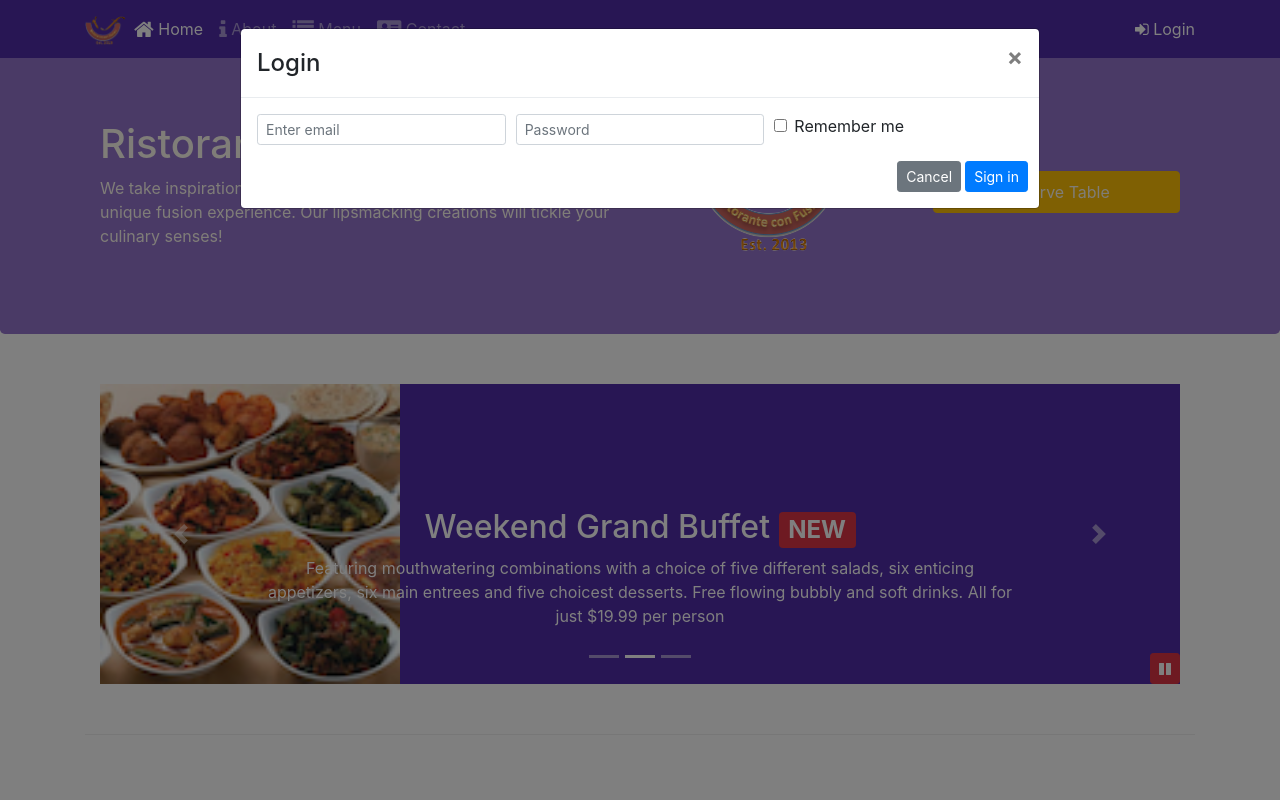
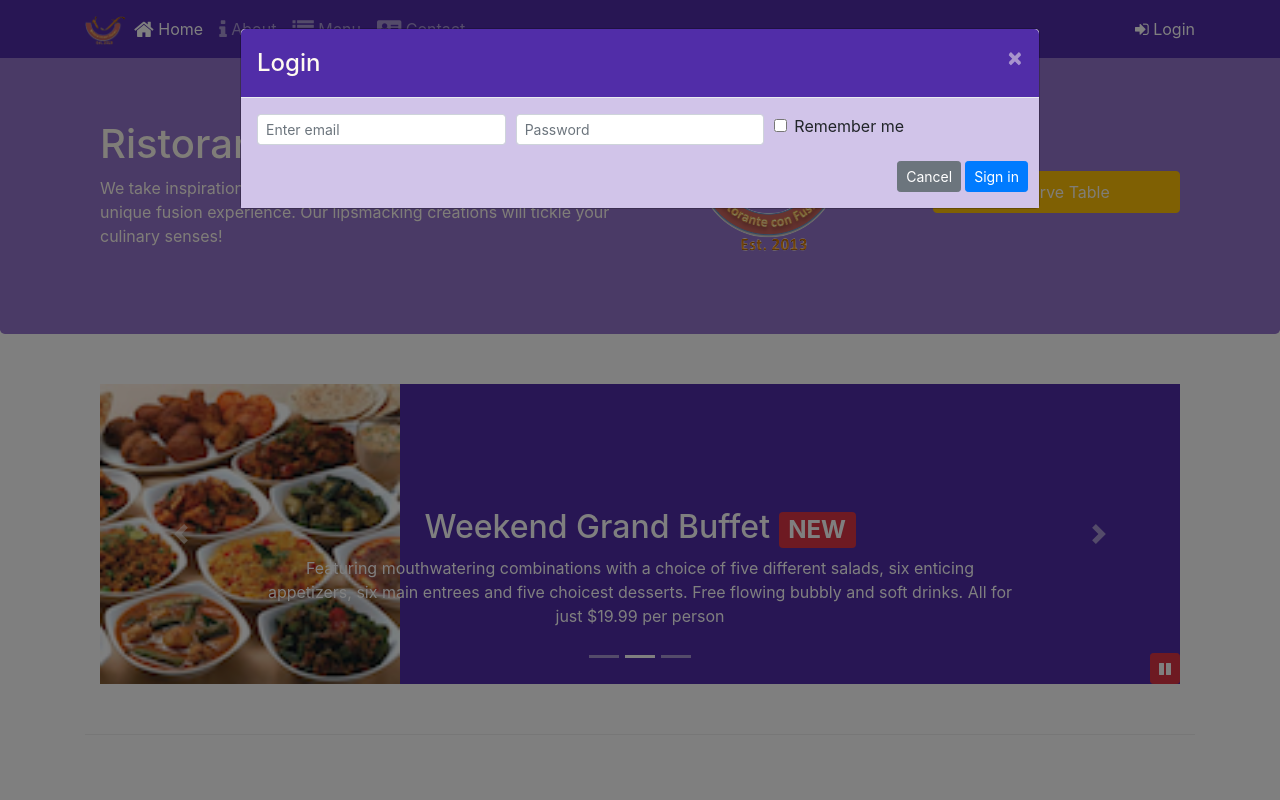
Before and after one commit to shanai/conFusion, a website: page index.html in a window 1280 px wide. Both pictures are taken after a click on the link "Login". Shown: the top 800 px of the page. Drawn offline with nearby package versions, Linux system fonts and the light colour scheme.

Commit message:
Assignment 4

```diff
--- a/css/styles.css
+++ b/css/styles.css
@@ -52,3 +52,12 @@ body {
   position: absolute;
   bottom: 0px;
   z-index: 1; }
+
+.modal-header {
+  background: #512DA8;
+  color: floralwhite; }
+  .modal-header .close {
+    color: floralwhite; }
+
+.modal-body {
+  background: #D1C4E9; }
--- a/index.html
+++ b/index.html
@@ -31,7 +31,7 @@
                     <li class="nav-item"><a class="nav-link" href="./contactus.html"><span class="fa fa-address-card fa-lg"></span> Contact</a></li>
                 </ul>
                 <span class="navbar-text">
-                    <a data-toggle="modal" data-target="#loginModal">
+                    <a id="loginButton">
                     <span class="fa fa-sign-in"></span> Login</a>
                 </span>
             </div>
@@ -166,7 +166,7 @@
                         <div class="col-12 col-sm-6 align-self-center">
 
                             <a role="button" class="btn btn-block nav-link btn-warning"
-                            data-toggle="modal" data-target="#reserveTableModal">Reserve Table</a>
+                            id="reserveTableButton">Reserve Table</a>
 
                         </div>
                     </div>
@@ -357,7 +357,17 @@
                 $("#carouselButton").children("span").addClass('fa-pause');
             }
         });
+
+        $('#loginButton').click(function() {
+            $('#loginModal').modal('toggle');
+        });
+        $('#reserveTableButton').click(function() {
+            $('#reserveTableModal').modal('toggle');
+        });
+
     });
+
+
 </script>
 </body>
 
```
